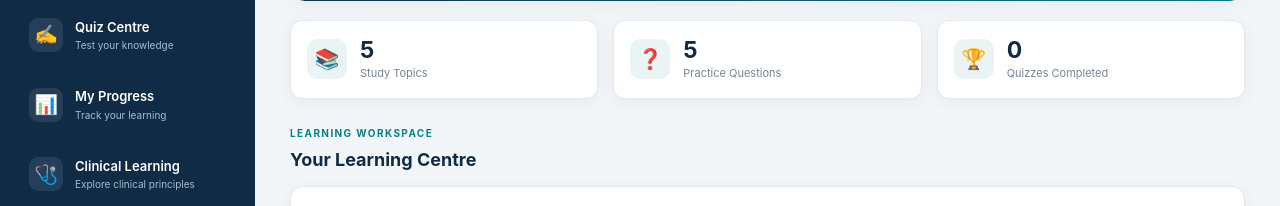
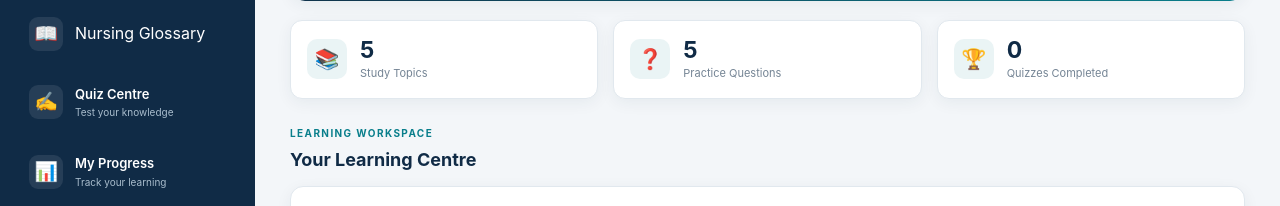
Before and after one commit to joekojo054-star/NurseTutor-AI, a plain HTML site: page index.html in a window 1280 px wide. Shown: the part 293-499 px from the top of the page. Drawn offline with Linux system fonts and the light colour scheme.

Commit message:
Update index.html

```diff
--- a/index.html
+++ b/index.html
@@ -50,6 +50,10 @@
           </span>
         </button>
 
+        <button class="feature-card" data-section="glossary" aria-pressed="false">
+  <span class="feature-icon">📖</span>
+  <span class="feature-text">Nursing Glossary</span>
+        </button>
         <button class="feature-card" data-section="quiz">
           <span class="feature-icon">✍️</span>
           <span class="feature-text">
```
